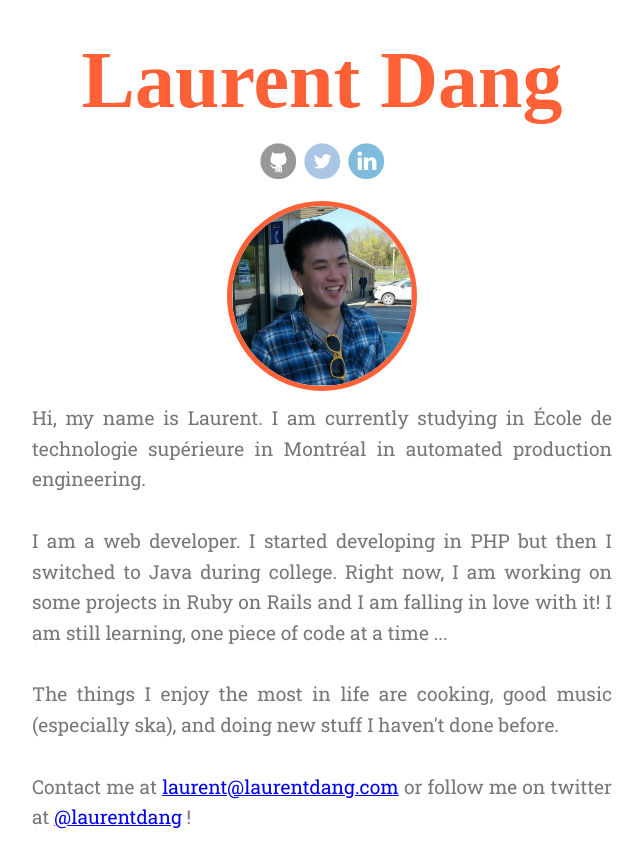
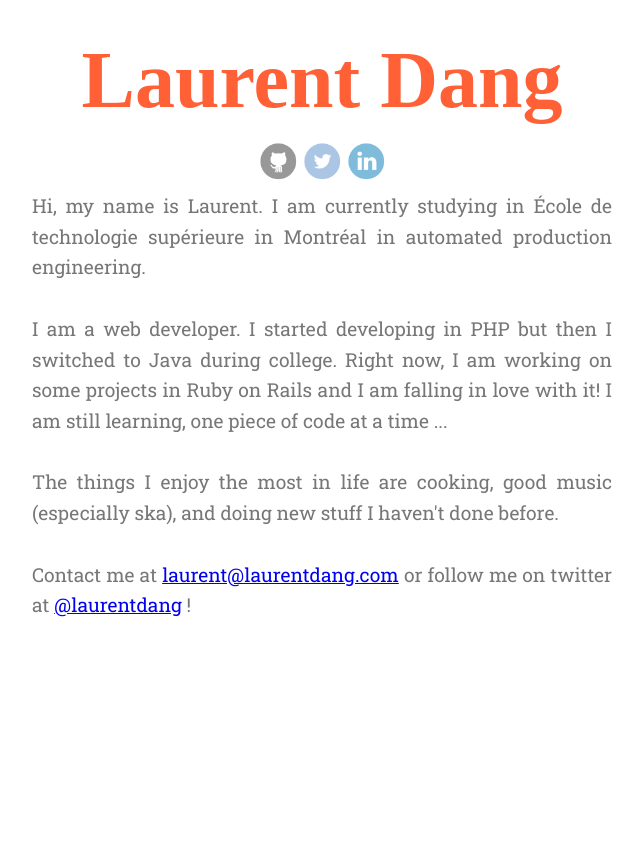
Before and after one commit to haeky/haeky.github.io, a Jekyll site: the page built from index.html, in a window 1280 px wide. Shown: the top 868 px of the page, without its empty margins (318-961 px from the left). Built offline with Jekyll 4.4.1, drawn with Linux system fonts in a browser that asks for light colours; Markdown is read by kramdown in place of the engine named in the settings.

Commit message:
Remove photo in default page

```diff
--- a/_layouts/default.html
+++ b/_layouts/default.html
@@ -25,9 +25,6 @@
           <a href="http://www.twitter.com/laurentdang" class="twitter" title="Twitter" target="blank">Twitter</a>
           <a href="http://ca.linkedin.com/in/laurentdang/" class="linkedin" title="LinkedIn" target="blank">LinkedIn</a>
         </div>
-        <div class="logo">
-          <img class="logo" />
-        </div>
         <div class="description">
           <p>
             Hi, my name is Laurent. I am currently studying in École de technologie supérieure in Montréal in automated production engineering.
```
